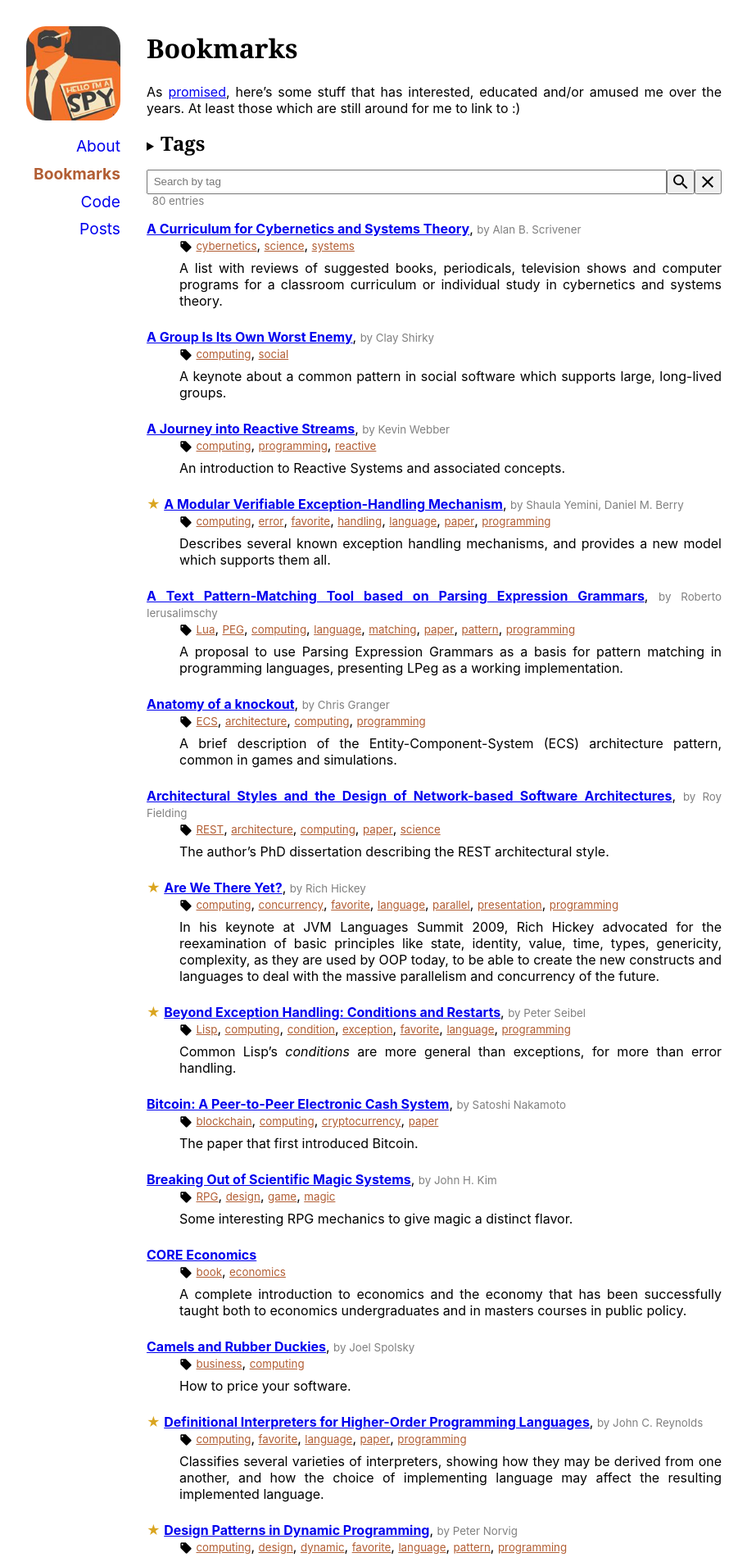
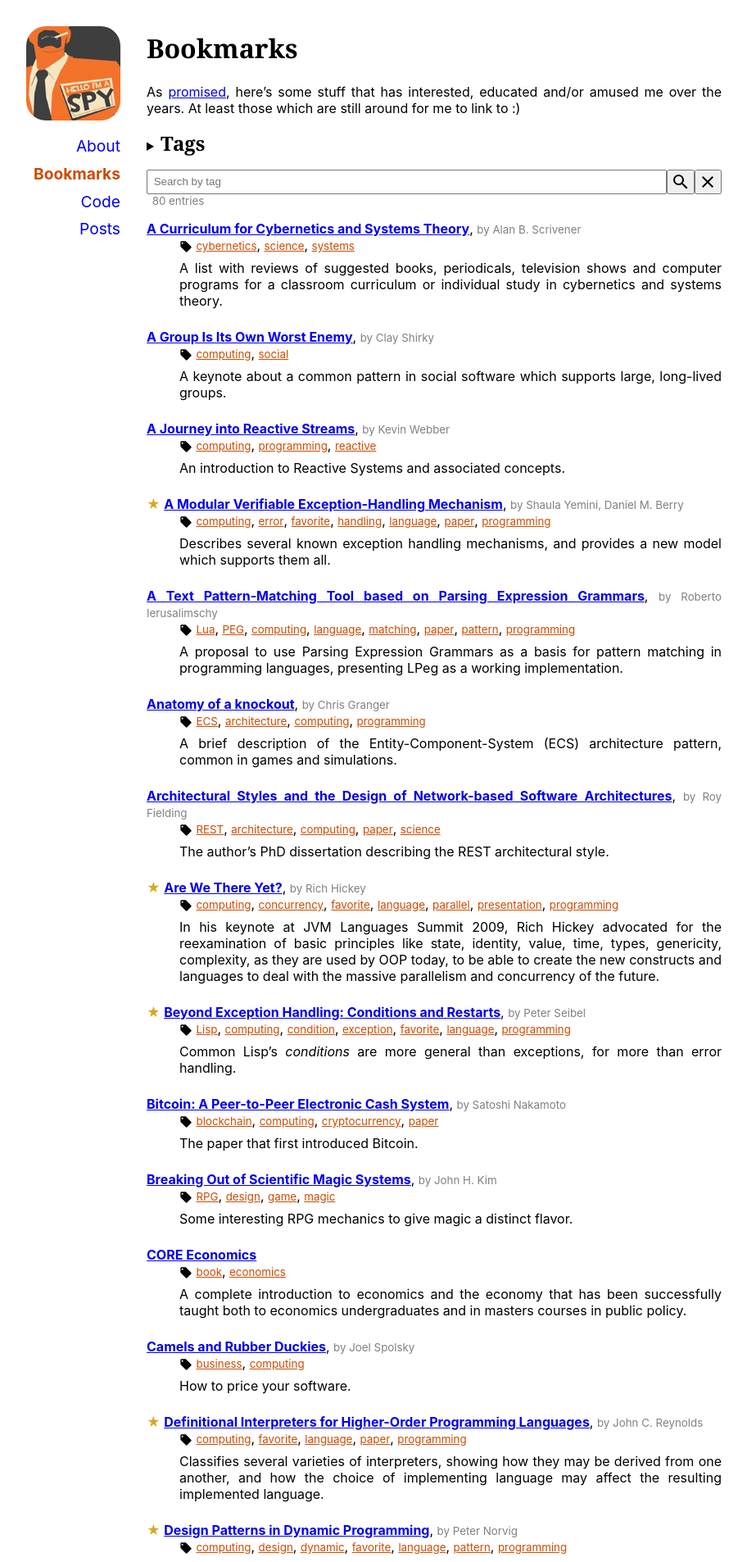
Before and after one commit to hanjos/hanjos.github.io, a Jekyll site: the page built from bookmarks.md, in a window 1280 px wide. Shown: the top 1906 px of the page at 82% size, without its empty margins (177-1089 px from the left). Built offline with Jekyll 4.4.1, drawn with Linux system fonts in a browser that asks for light colours.

Commit message:
Melhorando a cor do link

```diff
--- a/_sass/_general.scss
+++ b/_sass/_general.scss
@@ -25,7 +25,7 @@ $monospace-font:
   "Courier New",
   monospace;
 
-$sidebar-link-color: #b25e34;
+$sidebar-link-color: #ce4b00;
 $code-color: #f0f0f0;
 
 $sidebar-width: 150px;
```
